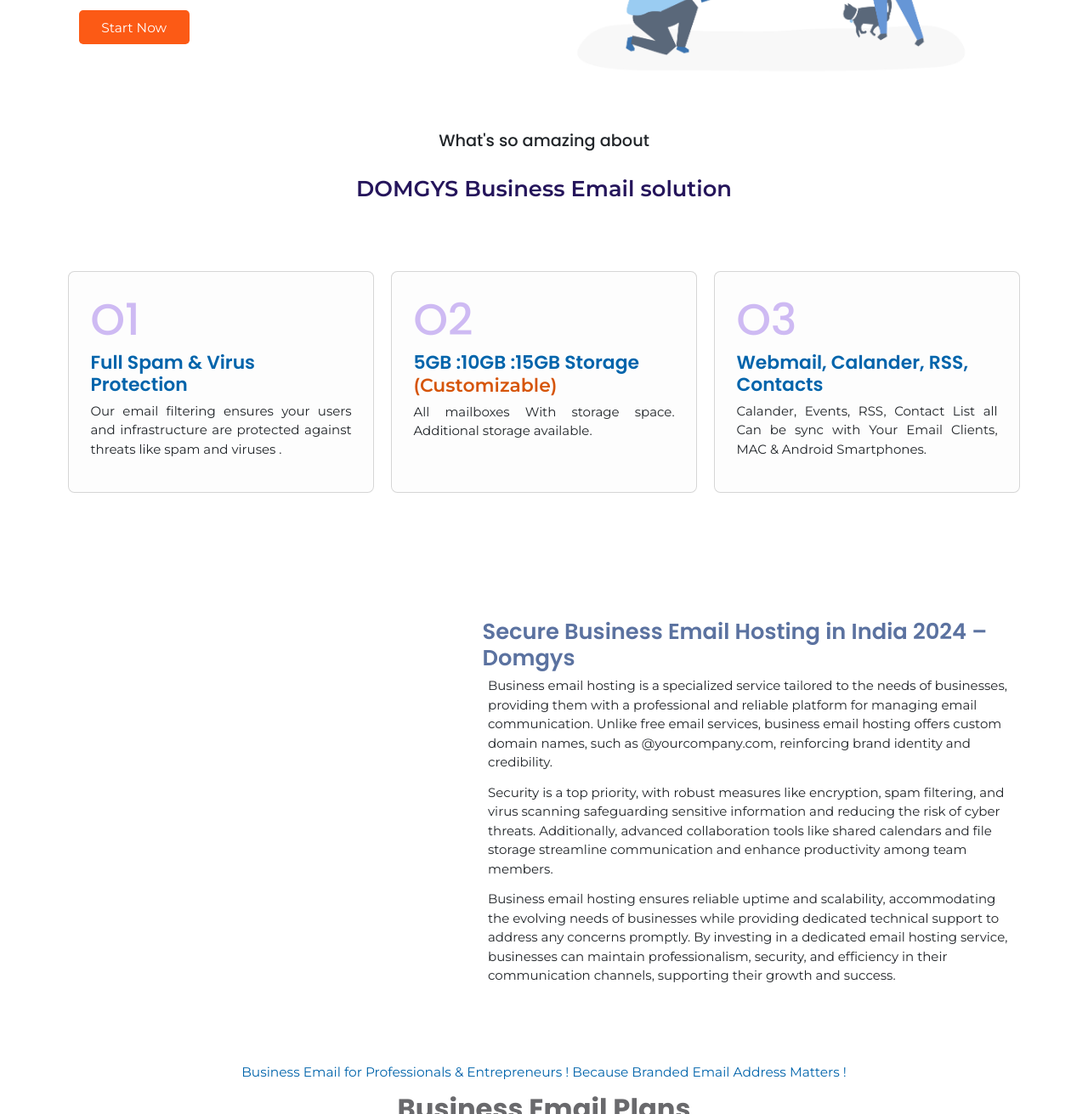
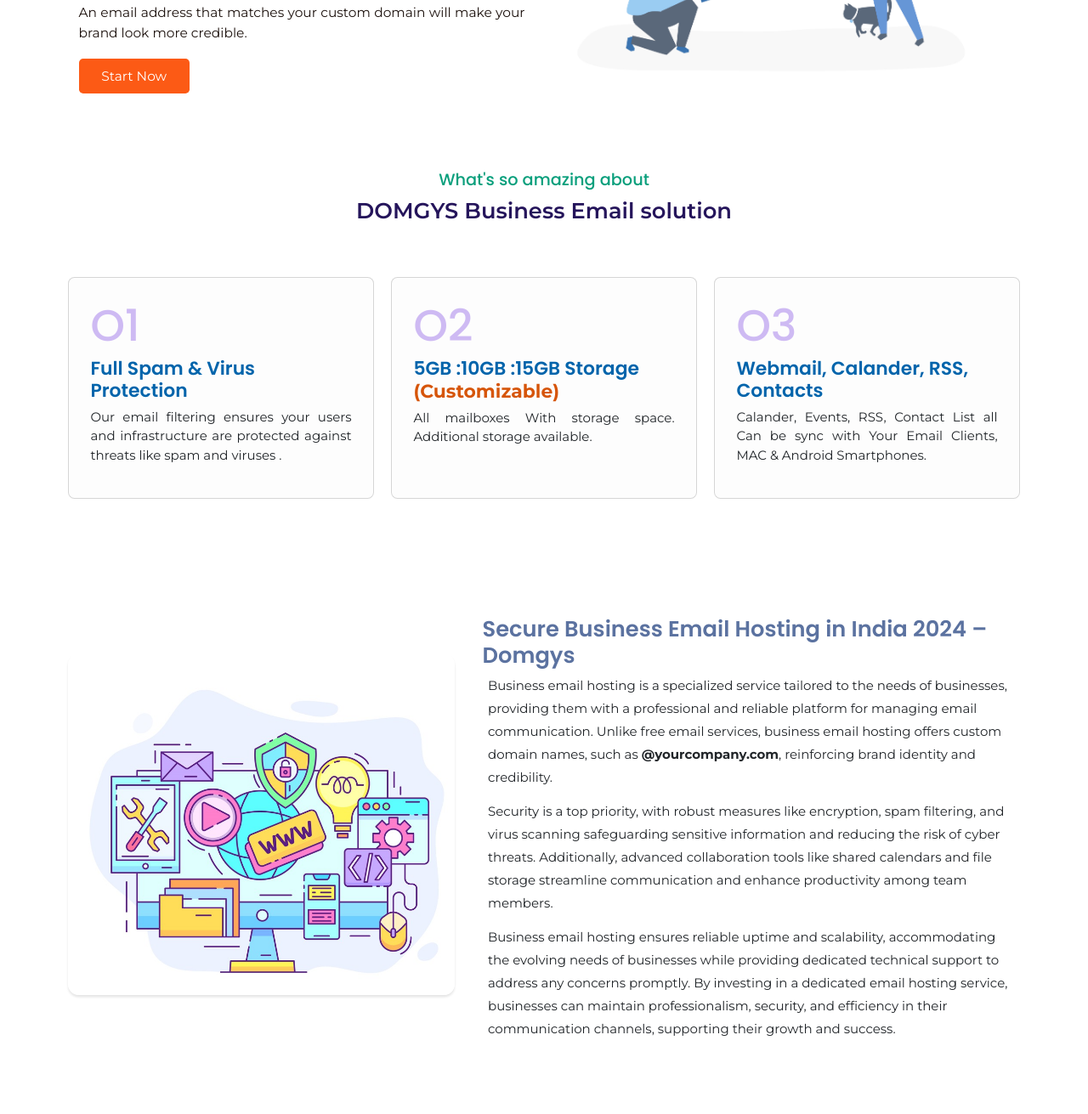
Before and after one commit to DevelopmentRaahi/faq, a plain HTML site: page index.html in a window 1280 px wide. Shown: the part 414-1725 px from the top of the page at 85% size. Drawn offline with nearby package versions, Linux system fonts and the light colour scheme.

Commit message:
final update

```diff
--- a/assests/css/scss/blog.scss
+++ b/assests/css/scss/blog.scss
@@ -53,6 +53,9 @@
             font-size: 3.7rem;
             color: $primary_color;
             font-weight: 700;
+            span{
+                color: #d6550a;
+            }
         }
 
         p {
@@ -107,6 +110,17 @@
 
     }
 }
+.title_heading{
+    h4{
+        color: #099f7c;
+        font-size: 1.5rem;
+    }
+    .box_heading{
+        margin-top: 0;
+        padding: 0;
+    }
+}
+
 
 // first section
 
@@ -146,12 +160,14 @@
             font-size: 1.7rem;
             span{
                 color: #d6550a;
+                font-weight: 700;
             }
         }
     }
 
 }
 .price_head{
+    padding: 3rem 0rem;
     p{
         font-size: 1.2rem;
         text-align: center;
@@ -173,7 +189,7 @@
     // background: url('https://domgys.in/images/faq-bg.jpg');
 
     .first_section_para{
-         padding: 1rem 0rem 0rem 1rem;
+         padding: 0.2rem 0rem 0rem 1rem;
          h2{
             color: $des_heading_color;
             font-weight: 600;
@@ -181,6 +197,7 @@
          p{
             padding: 0rem 0rem 0rem 0.5rem;
             text-align: left;
+            line-height: 2.1rem;
          }
     }
     .row_center{
--- a/assests/js/app.js
+++ b/assests/js/app.js
@@ -22,3 +22,10 @@
   document.body.scrollTop = 0;
   document.documentElement.scrollTop = 0;
 }
+
+var typed = new Typed(".typing ", {
+  strings: ["Solution ","Support"],
+  typeSpeed: 100,
+  backSpeed: 60,
+  loop: true
+});
--- a/index.html
+++ b/index.html
@@ -4,7 +4,7 @@
 <head>
   <meta charset="utf-8" />
   <meta name="viewport" content="width=device-width, initial-scale=1" />
-  <title>Secure Business Email Hosting in  India 2024 - Domgys</title>
+  <title>Secure Business Email Hosting in India 2024 - Domgys</title>
   <link href="https://cdn.jsdelivr.net/npm/bootstrap@5.3.3/dist/css/bootstrap.min.css" rel="stylesheet"
     integrity="sha384-QWTKZyjpPEjISv5WaRU9OFeRpok6YctnYmDr5pNlyT2bRjXh0JMhjY6hW+ALEwIH" crossorigin="anonymous" />
   <link rel="stylesheet" href="https://cdnjs.cloudflare.com/ajax/libs/font-awesome/6.5.2/css/all.min.css"
@@ -15,19 +15,19 @@
   <link rel="stylesheet" href="./assests/css/responsive.css" />
   <link rel="stylesheet" href="assests/css/Cards.css">
   <link rel="stylesheet" href="assests/css/scss/blog.css">
-  <meta name="keywords" content="Business Email Hosting, cheap business email, email hosting for small business, best email hosting for small business ">
-  <meta name="description" content=" Get secure business email hosting services in India 2024. Protect your sensitive data with our reliable and encrypted email solutions. Sign up now!">
+  <!-- typeed js -->
+  <script src="https://cdnjs.cloudflare.com/ajax/libs/typed.js/2.0.10/typed.min.js"></script>
+  <meta name="keywords"
+    content="Business Email Hosting, cheap business email, email hosting for small business, best email hosting for small business ">
+  <meta name="description"
+    content=" Get secure business email hosting services in India 2024. Protect your sensitive data with our reliable and encrypted email solutions. Sign up now!">
   <meta http-equiv="X-UA-Compatible" content="ie=edge">
 
 </head>
 
 <body>
 
-  <button
-        type="button"
-        class="btn btn-danger btn-floating btn-lg"
-        id="btn-back-to-top"
-        >
+  <button type="button" class="btn btn-danger btn-floating btn-lg" id="btn-back-to-top">
     <i class="fas fa-arrow-up"></i>
   </button>
 
@@ -131,7 +131,7 @@
       <div class="row row-design_gap  ">
         <div class="col-md-6 col-lg-6 col-sm-12 g-4 ">
           <div class="first_section">
-            <h2>Professional Business Email</h2>
+            <h2>Professional Business Email <span class="typing"></span></h2>
 
             <p>An email address that matches your custom domain will make your brand look more credible.</p>
 
@@ -155,16 +155,18 @@
   <!-- three colum section -->
 
   <div class="container">
-    <div class="row">
+    <div class="row title_heading">
       <h4 class="text-center">What's so amazing about</h4>
       <div class="box_heading">DOMGYS Business Email solution</div>
     </div>
+
     <div class="row py-5 first_section row-cols-md-2">
       <div class="col-lg-4 g-4 col-md-6 col-sm-6  ">
         <div class="card_box">
           <h1>O1</h1>
           <h2>Full Spam & Virus Protection</h2>
-          <p>Our email filtering ensures your users and infrastructure are protected against threats like spam and viruses
+          <p>Our email filtering ensures your users and infrastructure are protected against threats like spam and
+            viruses
             .</p>
         </div>
       </div>
@@ -194,21 +196,28 @@
       <div class="row">
         <div class="col-md-5 col-12 row_center g-4">
           <div class="section_section_img">
-          <img src="./assests/img/emails/DOMGYS.png" alt="">
+            <img src="./assests/img/emails/domgys_email.jpeg" alt="">
           </div>
         </div>
         <div class="col-md-7  col-12 g-4">
           <div class="first_section_para">
-            <h2>Secure Business Email Hosting in  India 2024 – Domgys </h2>
-            <p>Business email hosting is a specialized service tailored to the needs of businesses, providing them with a professional
-               and reliable platform for managing email communication. Unlike free email services, business email hosting offers
-                custom domain names, such as @yourcompany.com, reinforcing brand identity and credibility.</p>
-           <p>Security is a top priority, with robust measures like encryption, spam filtering, and virus scanning safeguarding
-            sensitive information and reducing the risk of cyber threats. Additionally, advanced collaboration tools like shared
+            <h2>Secure Business Email Hosting in India 2024 – Domgys </h2>
+            <p>Business email hosting is a specialized service tailored to the needs of businesses, providing them with
+              a professional
+              and reliable platform for managing email communication. Unlike free email services, business email hosting
+              offers
+              custom domain names, such as <b> @yourcompany.com</b>, reinforcing brand identity and credibility.</p>
+            <p>Security is a top priority, with robust measures like encryption, spam filtering, and virus scanning
+              safeguarding
+              sensitive information and reducing the risk of cyber threats. Additionally, advanced collaboration tools
+              like shared
               calendars and file storage streamline communication and enhance productivity among team members.</p>
-             <p>Business email hosting ensures reliable uptime and scalability, accommodating the evolving needs of businesses while
-              providing dedicated technical support to address any concerns promptly. By investing in a dedicated email hosting
-              service, businesses can maintain professionalism, security, and efficiency in their communication channels, supporting
+            <p>Business email hosting ensures reliable uptime and scalability, accommodating the evolving needs of
+              businesses while
+              providing dedicated technical support to address any concerns promptly. By investing in a dedicated email
+              hosting
+              service, businesses can maintain professionalism, security, and efficiency in their communication
+              channels, supporting
               their growth and success.</p>
           </div>
         </div>
@@ -225,9 +234,9 @@
   <!-- pricing section -->
   <div class="container">
     <div class="row">
-      <div class="offset-lg-1 col-lg-10 offset-lg-1 price_head">
+      <div class="offset-lg-1 col-lg-10 offset-lg-1 price_head  ">
+        <h4>Business Email Plans</h4>
         <p>Business Email for Professionals & Entrepreneurs ! Because Branded Email Address Matters !</p>
-        <h4>Business Email Plans</h4>
       </div>
     </div>
 
@@ -482,12 +491,13 @@
               <h2 class="accordion-header">
                 <button class="accordion-button" type="button" data-bs-toggle="collapse" data-bs-target="#collapseOne"
                   aria-expanded="true" aria-controls="collapseOne">
-                  1.	What exactly is business email hosting?
+                  1. What exactly is business email hosting?
                 </button>
               </h2>
               <div id="collapseOne" class="accordion-collapse collapse show" data-bs-parent="#accordionExample">
                 <div class="accordion-body">
-                  Business email hosting is a service that provides companies with dedicated email servers and management tools to handle their email communication needs efficiently.
+                  Business email hosting is a service that provides companies with dedicated email servers and
+                  management tools to handle their email communication needs efficiently.
                 </div>
               </div>
             </div>
@@ -495,12 +505,14 @@
               <h2 class="accordion-header">
                 <button class="accordion-button collapsed" type="button" data-bs-toggle="collapse"
                   data-bs-target="#collapseTwo" aria-expanded="false" aria-controls="collapseTwo">
-                  2.	Why should I choose business email hosting over free email services?
+                  2. Why should I choose business email hosting over free email services?
                 </button>
               </h2>
               <div id="collapseTwo" class="accordion-collapse collapse" data-bs-parent="#accordionExample">
                 <div class="accordion-body">
-                  Business email hosting offers custom domain names, enhanced security features, professional branding, advanced collaboration tools, and dedicated support, which are crucial for businesses' communication needs.
+                  Business email hosting offers custom domain names, enhanced security features, professional branding,
+                  advanced collaboration tools, and dedicated support, which are crucial for businesses' communication
+                  needs.
                 </div>
               </div>
             </div>
@@ -508,12 +520,13 @@
               <h2 class="accordion-header">
                 <button class="accordion-button collapsed" type="button" data-bs-toggle="collapse"
                   data-bs-target="#collapse3" aria-expanded="false" aria-controls="collapseTwo">
-                  3.	Can I use my own domain name with business email hosting?
+                  3. Can I use my own domain name with business email hosting?
                 </button>
               </h2>
               <div id="collapse3" class="accordion-collapse collapse" data-bs-parent="#accordionExample">
                 <div class="accordion-body">
-                  Yes, one of the key features of business email hosting is the ability to use a custom domain name (e.g., @yourcompany.com), which reinforces brand identity and professionalism.
+                  Yes, one of the key features of business email hosting is the ability to use a custom domain name
+                  (e.g., @yourcompany.com), which reinforces brand identity and professionalism.
                 </div>
               </div>
             </div>
@@ -521,12 +534,14 @@
               <h2 class="accordion-header">
                 <button class="accordion-button collapsed" type="button" data-bs-toggle="collapse"
                   data-bs-target="#collapse4" aria-expanded="false" aria-controls="collapseTwo">
-                  4.	How secure is business email hosting?
+                  4. How secure is business email hosting?
                 </button>
               </h2>
               <div id="collapse4" class="accordion-collapse collapse" data-bs-parent="#accordionExample">
                 <div class="accordion-body">
-                  Business email hosting providers implement robust security measures such as encryption, spam filtering, virus scanning, and firewall protection to safeguard sensitive information and prevent unauthorized access.
+                  Business email hosting providers implement robust security measures such as encryption, spam
+                  filtering, virus scanning, and firewall protection to safeguard sensitive information and prevent
+                  unauthorized access.
                 </div>
               </div>
             </div>
@@ -534,12 +549,13 @@
               <h2 class="accordion-header">
                 <button class="accordion-button collapsed" type="button" data-bs-toggle="collapse"
                   data-bs-target="#collapse5" aria-expanded="false" aria-controls="collapseTwo">
-                  5.	What collaboration tools are typically included with business email hosting?
+                  5. What collaboration tools are typically included with business email hosting?
                 </button>
               </h2>
               <div id="collapse5" class="accordion-collapse collapse" data-bs-parent="#accordionExample">
                 <div class="accordion-body">
-                  Yes, most business email hosting providers offer dedicated technical support to address any issues or concerns promptly, ensuring reliable uptime and scalability
+                  Yes, most business email hosting providers offer dedicated technical support to address any issues or
+                  concerns promptly, ensuring reliable uptime and scalability
                 </div>
               </div>
             </div>
@@ -547,12 +563,14 @@
               <h2 class="accordion-header">
                 <button class="accordion-button collapsed" type="button" data-bs-toggle="collapse"
                   data-bs-target="#collapseThree" aria-expanded="false" aria-controls="collapseThree">
-                  6.	Is technical support provided with business email hosting?
+                  6. Is technical support provided with business email hosting?
                 </button>
               </h2>
               <div id="collapseThree" class="accordion-collapse collapse" data-bs-parent="#accordionExample">
                 <div class="accordion-body">
-                  We have zero tolerance for SPAM. You can't send unsolicited / bulk or Mass emails and spam. "Safe lists", purchased lists or selling of lists will be treated as spam as well. We may terminate accounts identified as 'spammers' without prior notice.
+                  We have zero tolerance for SPAM. You can't send unsolicited / bulk or Mass emails and spam. "Safe
+                  lists", purchased lists or selling of lists will be treated as spam as well. We may terminate accounts
+                  identified as 'spammers' without prior notice.
                 </div>
               </div>
             </div>
@@ -560,12 +578,13 @@
               <h2 class="accordion-header">
                 <button class="accordion-button collapsed" type="button" data-bs-toggle="collapse"
                   data-bs-target="#collapse5" aria-expanded="false" aria-controls="collapseTwo">
-                  7.	Can I access my business email from different devices?
+                  7. Can I access my business email from different devices?
                 </button>
               </h2>
               <div id="collapse5" class="accordion-collapse collapse" data-bs-parent="#accordionExample">
                 <div class="accordion-body">
-                  Yes, business email hosting supports access from various devices such as computers, smartphones, and tablets, through email clients or web browsers, providing flexibility and convenience
+                  Yes, business email hosting supports access from various devices such as computers, smartphones, and
+                  tablets, through email clients or web browsers, providing flexibility and convenience
                 </div>
               </div>
             </div>
```
Also changed, not shown: assests/css/scss/blog.css, assests/img/emails/domgys_email.jpeg (renamed from assests/img/emails/bomgys_email.jpeg), 1 other file. Lines whose indentation alone changed are shown as unchanged.
